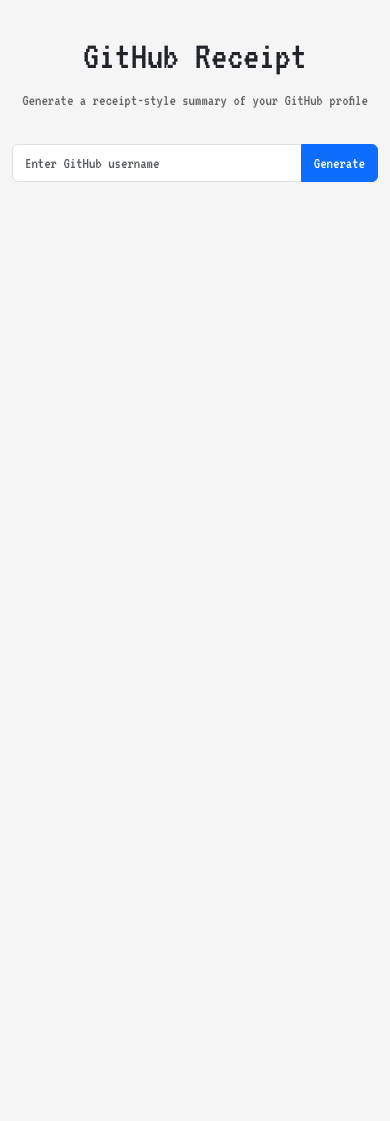
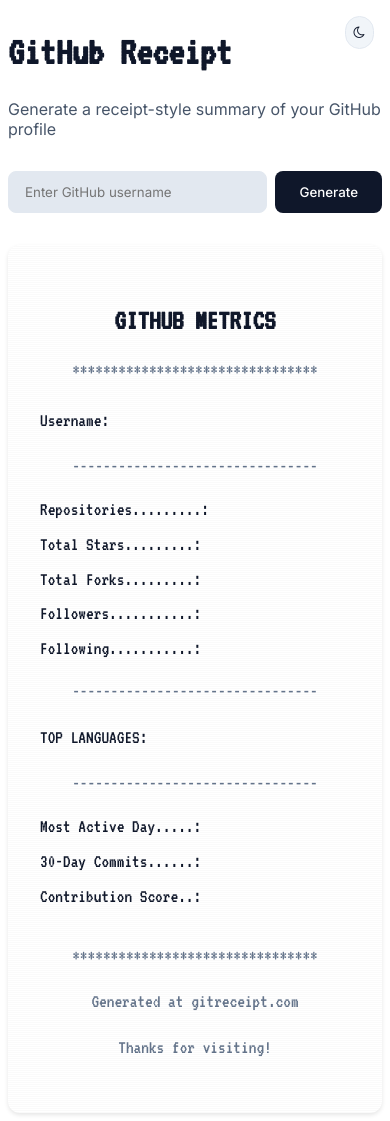
Before and after one commit to LouisMasson/Github_ReceiptGenerator, a Flask app: page / in a window 390 px wide. Before the commit the page ends 182 px from the top, so only its background shows below. Run offline with Flask 3, Linux system fonts and the light colour scheme.

Commit message:
Agent query: Is the new design with shadcn UI style and thermal receipt aesthetic working correctly? Please check: 1. Theme toggle functionality 2. Modern input and button styles 3. Receipt container design 4. Animations and transitions

```diff
--- a/static/css/style.css
+++ b/static/css/style.css
@@ -1,30 +1,189 @@
-@import url('https://fonts.googleapis.com/css2?family=VT323&display=swap');
+@import url('https://fonts.googleapis.com/css2?family=Inter:wght@400;500;600&family=VT323&display=swap');
 
-body {
-    background-color: #f5f5f5;
-    font-family: 'VT323', monospace;
+:root {
+  /* Light theme */
+  --background: #ffffff;
+  --foreground: #0f172a;
+  --muted: #64748b;
+  --muted-foreground: #475569;
+  --accent: #f1f5f9;
+  --accent-foreground: #0f172a;
+  --border: #e2e8f0;
+  --input: #e2e8f0;
+  --primary: #0f172a;
+  --primary-foreground: #ffffff;
+  --receipt-bg: #ffffff;
+  --receipt-shadow: 0 2px 4px rgba(0,0,0,0.1);
+  --receipt-lines: rgba(0,0,0,0.02);
 }
 
+[data-theme="dark"] {
+  --background: #0f172a;
+  --foreground: #ffffff;
+  --muted: #64748b;
+  --muted-foreground: #94a3b8;
+  --accent: #1e293b;
+  --accent-foreground: #ffffff;
+  --border: #1e293b;
+  --input: #1e293b;
+  --primary: #ffffff;
+  --primary-foreground: #0f172a;
+  --receipt-bg: #1e293b;
+  --receipt-shadow: 0 2px 4px rgba(0,0,0,0.3);
+  --receipt-lines: rgba(255,255,255,0.03);
+}
+
+/* Base styles */
+body {
+    background-color: var(--background);
+    color: var(--foreground);
+    font-family: 'Inter', sans-serif;
+    transition: background-color 0.3s ease, color 0.3s ease;
+}
+
+/* Theme toggle */
+.theme-toggle {
+    position: fixed;
+    top: 1rem;
+    right: 1rem;
+    padding: 0.5rem;
+    border-radius: 9999px;
+    background: var(--accent);
+    color: var(--accent-foreground);
+    border: 1px solid var(--border);
+    cursor: pointer;
+    transition: all 0.2s ease;
+}
+
+.theme-toggle:hover {
+    background: var(--accent-foreground);
+    color: var(--accent);
+}
+
+/* Title and subtitle */
 .title {
+    font-family: 'VT323', monospace;
     font-size: 2.5rem;
     margin-top: 2rem;
+    color: var(--foreground);
 }
 
 .subtitle {
-    color: #666;
+    color: var(--muted-foreground);
+    margin-bottom: 2rem;
+    font-family: 'Inter', sans-serif;
+}
+
+/* Input and button styles */
+.input-group {
+    display: flex;
+    gap: 0.5rem;
     margin-bottom: 2rem;
 }
 
+.input-group input {
+    flex: 1;
+    padding: 0.75rem 1rem;
+    border: 1px solid var(--border);
+    border-radius: 0.5rem;
+    background: var(--input);
+    color: var(--foreground);
+    font-family: 'Inter', sans-serif;
+    transition: border-color 0.2s ease;
+}
+
+.input-group input:focus {
+    outline: none;
+    border-color: var(--primary);
+    box-shadow: 0 0 0 2px rgba(15, 23, 42, 0.1);
+}
+
+.btn {
+    padding: 0.75rem 1.5rem;
+    border-radius: 0.5rem;
+    font-weight: 500;
+    transition: all 0.2s ease;
+    font-family: 'Inter', sans-serif;
+}
+
+.btn-primary {
+/* Notification */
+.notification {
+    position: fixed;
+    top: 1rem;
+    left: 50%;
+    transform: translateX(-50%) translateY(-100%);
+    background: var(--accent);
+    color: var(--accent-foreground);
+    padding: 0.75rem 1.5rem;
+    border-radius: 0.5rem;
+    box-shadow: var(--receipt-shadow);
+    z-index: 1000;
+    opacity: 0;
+    transition: all 0.3s ease;
+}
+
+.notification.show {
+    transform: translateX(-50%) translateY(0);
+    opacity: 1;
+}
+
+.notification.error {
+    background: #ef4444;
+    color: white;
+}
+
+/* Receipt update animation */
+.receipt-container.updating {
+    opacity: 0.7;
+    transform: scale(0.99);
+    transition: all 0.3s ease;
+}
+
+/* Content layout */
+.content {
+    max-width: 600px;
+    margin: 0 auto;
+    padding: 2rem 1rem;
+}
+
+.header-section {
+    text-align: center;
+    margin-bottom: 3rem;
+}
+
+.receipt-wrapper {
+    margin: 2rem auto;
+}
+    background: var(--primary);
+    color: var(--primary-foreground);
+    border: none;
+}
+
+.btn-primary:hover {
+    opacity: 0.9;
+    transform: translateY(-1px);
+}
+
+.btn:disabled {
+    opacity: 0.5;
+    cursor: not-allowed;
+}
+
+/* Receipt container */
 .receipt-container {
-    background-color: white;
+    background-color: var(--receipt-bg);
     padding: 2rem;
-    border-radius: 4px;
-    box-shadow: 0 2px 4px rgba(0,0,0,0.1);
+    border-radius: 0.75rem;
+    box-shadow: var(--receipt-shadow);
     max-width: 400px;
     margin: 0 auto;
     position: relative;
     font-size: 1.2rem;
     line-height: 1.4;
+    font-family: 'VT323', monospace;
+    transition: all 0.3s ease;
+    animation: slideIn 0.3s ease;
 }
 
 .receipt-container::before {
@@ -36,14 +195,16 @@
     bottom: 0;
     background: repeating-linear-gradient(
         0deg,
-        rgba(0,0,0,0.02) 0px,
-        rgba(0,0,0,0.02) 1px,
+        var(--receipt-lines) 0px,
+        var(--receipt-lines) 1px,
         transparent 1px,
         transparent 2px
     );
     pointer-events: none;
+    border-radius: 0.75rem;
 }
 
+/* Receipt sections */
 .receipt-header {
     text-align: center;
     margin-bottom: 1.5rem;
@@ -52,19 +213,21 @@
 .receipt-header h2 {
     font-size: 1.8rem;
     margin-bottom: 0.5rem;
+    font-family: 'VT323', monospace;
 }
 
 .divider {
-    font-family: monospace;
+    font-family: 'VT323', monospace;
     text-align: center;
     margin: 1rem 0;
-    color: #666;
+    color: var(--muted);
 }
 
 .metrics-section p,
 .activity-section p {
     margin: 0.5rem 0;
-    font-family: monospace;
+    font-family: 'VT323', monospace;
+    color: var(--foreground);
 }
 
 .languages-section {
@@ -74,18 +237,27 @@
 .receipt-footer {
     text-align: center;
     margin-top: 2rem;
-    color: #666;
+    color: var(--muted);
 }
 
 .receipt-date {
-    color: #666;
+    color: var(--muted);
     font-size: 0.9rem;
 }
 
-#receipt.d-none {
-    display: none;
+/* Animations */
+@keyframes slideIn {
+    from {
+        opacity: 0;
+        transform: translateY(20px);
+    }
+    to {
+        opacity: 1;
+        transform: translateY(0);
+    }
 }
 
+/* Print styles */
 @media print {
     body {
         background: white;
@@ -102,7 +274,7 @@
         padding: 0;
     }
 
-    .input-group {
+    .input-group, .theme-toggle {
         display: none;
     }
 }
--- a/static/js/main.js
+++ b/static/js/main.js
@@ -2,7 +2,27 @@
     const generateBtn = document.getElementById('generate');
     const usernameInput = document.getElementById('username');
     const receiptElement = document.getElementById('receipt');
+    const themeToggle = document.getElementById('theme-toggle');
 
+    // Theme management
+    const getTheme = () => localStorage.getItem('theme') || 'light';
+    const setTheme = (theme) => {
+        document.documentElement.setAttribute('data-theme', theme);
+        localStorage.setItem('theme', theme);
+        themeToggle.innerHTML = theme === 'dark' ? '<i class="fa fa-sun-o"></i>' : '<i class="fa fa-moon-o"></i>';
+    };
+
+    // Initialize theme
+    setTheme(getTheme());
+
+    // Theme toggle handler
+    themeToggle.addEventListener('click', () => {
+        const currentTheme = getTheme();
+        const newTheme = currentTheme === 'light' ? 'dark' : 'light';
+        setTheme(newTheme);
+    });
+
+    // Receipt generation
     generateBtn.addEventListener('click', generateReceipt);
     usernameInput.addEventListener('keypress', function(e) {
         if (e.key === 'Enter') {
@@ -13,7 +33,7 @@
     async function generateReceipt() {
         const username = usernameInput.value.trim();
         if (!username) {
-            alert('Please enter a GitHub username');
+            showNotification('Please enter a GitHub username');
             return;
         }
 
@@ -30,15 +50,38 @@
 
             updateReceipt(data);
             receiptElement.classList.remove('d-none');
+
+            // Smooth scroll to receipt
+            receiptElement.scrollIntoView({ behavior: 'smooth', block: 'start' });
         } catch (error) {
-            alert(`Error: ${error.message}`);
+            showNotification(`Error: ${error.message}`, 'error');
         } finally {
             generateBtn.disabled = false;
             generateBtn.innerHTML = 'Generate';
         }
     }
 
+    function showNotification(message, type = 'info') {
+        const notification = document.createElement('div');
+        notification.className = `notification ${type}`;
+        notification.textContent = message;
+        document.body.appendChild(notification);
+
+        // Trigger animation
+        setTimeout(() => notification.classList.add('show'), 100);
+
+        // Remove notification after 3 seconds
+        setTimeout(() => {
+            notification.classList.remove('show');
+            setTimeout(() => notification.remove(), 300);
+        }, 3000);
+    }
+
     function updateReceipt(data) {
+        // Add a transition class for smooth updates
+        receiptElement.classList.add('updating');
+
+        setTimeout(() => {
             document.getElementById('receipt-date').textContent = data.generated_at;
             document.getElementById('gh-username').textContent = data.username;
             document.getElementById('repos-count').textContent = data.repos_count;
@@ -47,14 +90,18 @@
             document.getElementById('followers').textContent = data.followers;
             document.getElementById('following').textContent = data.following;
 
-        // Update languages
+            // Update languages with better formatting
             const languagesHtml = Object.entries(data.top_languages)
-            .map(([lang, count]) => `${lang}: ${count}`)
+                .map(([lang, count]) => `${lang.padEnd(15, '.')} ${count}`)
                 .join('\n');
             document.getElementById('top-languages').textContent = languagesHtml;
 
             document.getElementById('active-day').textContent = data.most_active_day;
             document.getElementById('commits').textContent = data.thirty_day_commits;
             document.getElementById('score').textContent = data.contribution_score;
+
+            // Remove transition class
+            receiptElement.classList.remove('updating');
+        }, 300);
     }
 });
--- a/templates/index.html
+++ b/templates/index.html
@@ -1,29 +1,30 @@
 <!DOCTYPE html>
-<html lang="en">
+<html lang="en" data-theme="light">
 <head>
     <meta charset="UTF-8">
     <meta name="viewport" content="width=device-width, initial-scale=1.0">
     <title>GitHub Receipt Generator</title>
-    <link href="https://cdn.jsdelivr.net/npm/bootstrap@5.3.0/dist/css/bootstrap.min.css" rel="stylesheet">
     <link rel="stylesheet" href="https://cdn.jsdelivr.net/npm/font-awesome@4.7.0/css/font-awesome.min.css">
     <link rel="stylesheet" href="{{ url_for('static', filename='css/style.css') }}">
 </head>
 <body>
+    <button class="theme-toggle" id="theme-toggle" aria-label="Toggle theme">
+        <i class="fa fa-moon-o"></i>
+    </button>
+
     <div class="container">
-        <div class="row justify-content-center">
-            <div class="col-md-6 text-center mb-4">
+        <main class="content">
+            <div class="header-section">
                 <h1 class="title">GitHub Receipt</h1>
                 <p class="subtitle">Generate a receipt-style summary of your GitHub profile</p>
 
-                <div class="input-group mb-3">
-                    <input type="text" id="username" class="form-control" placeholder="Enter GitHub username">
+                <div class="input-group">
+                    <input type="text" id="username" placeholder="Enter GitHub username">
                     <button class="btn btn-primary" id="generate">Generate</button>
                 </div>
             </div>
-        </div>
 
-        <div class="row justify-content-center">
-            <div class="col-md-6">
+            <div class="receipt-wrapper">
                 <div id="receipt" class="d-none">
                     <div class="receipt-container">
                         <div class="receipt-header">
@@ -68,7 +69,7 @@
                     </div>
                 </div>
             </div>
-        </div>
+        </main>
     </div>
 
     <script src="{{ url_for('static', filename='js/main.js') }}"></script>
```
Lines whose indentation alone changed are shown as unchanged.
